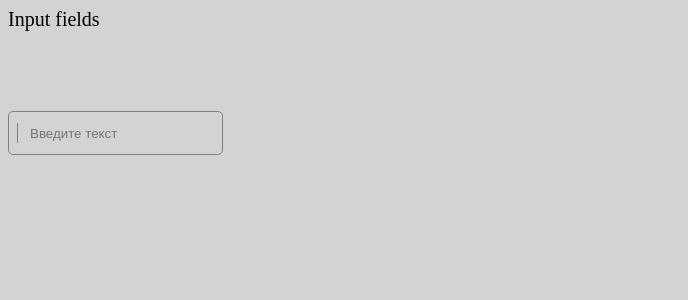
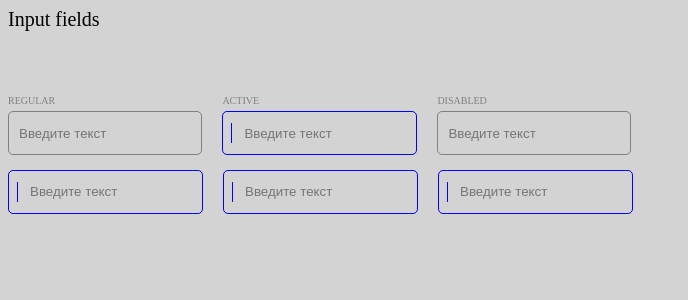
Before and after one commit to Chessman2003/App, a React app: page / in a window 1280 px wide. Shown: the top 300 px of the page, without its empty margins (0-688 px from the left). Built offline with nearby package versions, Linux system fonts and the light colour scheme.

Commit message:
fix part fix solution 2

```diff
--- a/src/Components/App/App.scss
+++ b/src/Components/App/App.scss
@@ -6,60 +6,32 @@
 input {
     height: 40px;
     width: 140px;
-    border-radius: 5px;
     padding-left: 10px;
-    padding-right: 40px;
+    padding-right: 20px;
 }
 
-.row {
+.row1 {
+    display: flex;
+    flex-direction: row;
+    margin-bottom: 10px;
+    gap: 20px;
+    height: 48.6px;
+
+    .inputHint {
+        position: absolute;
+        top: 95px;
+        font-size: 10px;
+        color: grey
+    }
+}
+
+.row2 {
     display: flex;
     flex-direction: row;
     margin-bottom: 10px;
     gap: 20px;
 }
 
-.error-input {
-    border: 2px solid red
-}
-
-.error-input:focus {
-    outline: 2px solid red;
-}
-
-.error-input:hover {
-    border-color: red
-}
-
-
-.warning-input:focus {
-    outline: 2px solid yellow;
-}
-
-.warning-input:hover {
-    border-color: yellow;
-}
-
-.warning-input {
-    border: 2px solid yellow;
-}
-
-.success-input {
-    border: 2px solid lightgreen;
-}
-
-.success-input:focus {
-    outline: 2px solid lightgreen;
-}
-
-.success-input:hover {
-    border-color: lightgreen;
-}
-
-.hint {
-    position: absolute;
-    transform: translateY(-60px);
-    font-size: 10px;
-}
 
 .input-wrapper {
     display: flex;
@@ -68,6 +40,7 @@ input {
     flex-direction: column;
     margin-left: auto;
     margin-right: auto;
+
 }
 
 .header {
@@ -76,32 +49,23 @@ input {
     font-size: 20px;
 }
 
-.active-input {
-    border: 2px solid blue;
+
+.first-input .inputLine {
+    display: none;
 }
 
-.active-input:focus {
-    outline: 2px solid blue
+.first-input {
+    width: 194.4px;
 }
 
-.sixth-input {
-    position: relative;
+.third-input .inputLine {
+    display: none
 }
 
-.sixth-input .active-input::before {
-    content: "|";
-    position: absolute;
-    left: 0;
-    top: 6px;
-    color: rgb(247, 6, 6);
+.second-input .inputHint {
+    color: red
 }
 
-.second-input {
-    position: relative;
+.third-input {
+    width: 194px;
 }
-
-.second-input .hint {
-    display: flex;
-    position: absolute;
-    transform: translateY(-60px);
-}
--- a/src/Components/App/App.tsx
+++ b/src/Components/App/App.tsx
@@ -1,108 +1,28 @@
 import React, { useEffect, useState } from "react";
 import { Input } from "../Input/Input";
 import './App.scss';
-import { InputIconsTypes } from "../../types/inputType";
-import {TypeIcon} from '../Input/Input'
+import { TypeIcon } from '../Input/Input';
 
 
 export const App = () => {
-    const [text1, setText1] = useState<string>("");
-    const [text2, setText2] = useState<string>("");
-    const [text3, setText3] = useState<string>("");
-    const [errorStatus1, setErrorStatus1] = useState<boolean>(false);
-    const [warningStatus1, setWarningStatus1] = useState<boolean>(false);
-    const [successStatus1, setSuccessStatus1] = useState<boolean>(false);
-
-    const [warningStatus2, setWarningStatus2] = useState<boolean>(false);
-    const [errorStatus2, setErrorStatus2] = useState<boolean>(false);
-    const [successStatus2, setSuccessStatus2] = useState<boolean>(false);
-
-    const [warningStatus3, setWarningStatus3] = useState<boolean>(false);
-    const [errorStatus3, setErrorStatus3] = useState<boolean>(false);
-    const [successStatus3, setSuccessStatus3] = useState<boolean>(false);
-
-    const [activeStatus1, setActiveStatus1] = useState<boolean>(false);
-    const [activeStatus2, setActiveStatus2] = useState<boolean>(false);
-    const [activeStatus3, setActiveStatus3] = useState<boolean>(false);
-
-
-    useEffect(() => {
-        if (text1.trim().length === 0) {
-            setWarningStatus1(false);
-            setSuccessStatus1(false);
-            setErrorStatus1(false);
-            setActiveStatus1(true);
-        } else if (text1.trim().length > 1 && text1.trim().length < 5) {
-            setWarningStatus1(false);
-            setSuccessStatus1(false);
-            setErrorStatus1(true);
-            setActiveStatus1(false);
-        } else if (text1.trim().length >= 5 && text1.trim().length < 10) {
-            setActiveStatus1(false)
-            setErrorStatus1(false);
-            setSuccessStatus1(false);
-            setWarningStatus1(true);
-        } else if (text1.trim().length >= 10) {
-            setActiveStatus1(false)
-            setErrorStatus1(false)
-            setWarningStatus1(false);
-            setSuccessStatus1(true);
-        }
-    }, [text1]);
-
-    useEffect(() => {
-        if (text2.trim().length === 0) {
-            setWarningStatus2(false);
-            setSuccessStatus2(false);
-            setErrorStatus2(false);
-            setActiveStatus2(true);
-        } else if (text2.trim().length > 1 && text2.trim().length < 5) {
-            setWarningStatus2(false);
-            setSuccessStatus2(false);
-            setErrorStatus2(true);
-            setActiveStatus2(false);
-        } else if (text2.trim().length >= 5 && text2.trim().length < 10) {
-            setActiveStatus2(false)
-            setErrorStatus2(false);
-            setSuccessStatus2(false);
-            setWarningStatus2(true);
-        } else if (text2.trim().length >= 10) {
-            setActiveStatus2(false)
-            setErrorStatus2(false)
-            setWarningStatus2(false);
-            setSuccessStatus2(true);
-        }
-    }, [text2]);
-
-    useEffect(() => {
-        if (text3.trim().length === 0) {
-            setWarningStatus3(false);
-            setSuccessStatus3(false);
-            setErrorStatus3(false);
-            setActiveStatus3(true);
-        } else if (text3.trim().length > 1 && text3.trim().length < 5) {
-            setWarningStatus3(false);
-            setSuccessStatus3(false);
-            setErrorStatus3(true);
-            setActiveStatus3(false);
-        } else if (text3.trim().length >= 5 && text3.trim().length < 10) {
-            setActiveStatus3(false)
-            setErrorStatus3(false);
-            setSuccessStatus3(false);
-            setWarningStatus3(true);
-        } else if (text3.trim().length >= 10) {
-            setActiveStatus3(false)
-            setErrorStatus3(false)
-            setWarningStatus3(false);
-            setSuccessStatus3(true);
-        }
-    }, [text3]);
-
     const [inputText1, setInputText1] = useState('');
     const [hintText1, setHintText1] = useState('');
     const [iconType1, setIconType1] = useState(TypeIcon.None);
 
-    useEffect(()=>{
+    const [inputText2, setInputText2] = useState('');
+    const [hintText2, setHintText2] = useState('');
+    const [iconType2, setIconType2] = useState(TypeIcon.None);
+
+    const [inputText3, setInputText3] = useState('');
+    const [hintText3, setHintText3] = useState('');
+    const [iconType3, setIconType3] = useState(TypeIcon.None);
+
+
+
+
+
+
+    useEffect(() => {
         if ((inputText1.length > 3) && (inputText1.length <= 5)) {
             setIconType1(TypeIcon.Success);
             setHintText1('Success');
@@ -116,21 +36,104 @@ export const App = () => {
             setIconType1(TypeIcon.None);
             setHintText1('');
         }
-    }, [inputText1])
+    }, [inputText1]);
+
+    useEffect(() => {
+        if ((inputText2.length > 3) && (inputText2.length <= 5)) {
+            setIconType2(TypeIcon.Success);
+            setHintText2('Success');
+        } else if ((inputText2.length > 5) && (inputText2.length <= 7)) {
+            setIconType2(TypeIcon.Warning);
+            setHintText2('Warning');
+        } else if ((inputText2.length > 7) && (inputText2.length <= 10)) {
+            setIconType2(TypeIcon.Error);
+            setHintText2('Error');
+        } else {
+            setIconType2(TypeIcon.None);
+            setHintText2('');
+        }
+    }, [inputText2]);
+
+    useEffect(() => {
+        if ((inputText3.length > 3) && (inputText3.length <= 5)) {
+            setIconType3(TypeIcon.Success);
+            setHintText3('Success');
+        } else if ((inputText3.length > 5) && (inputText3.length <= 7)) {
+            setIconType3(TypeIcon.Warning);
+            setHintText3('Warning');
+        } else if ((inputText3.length > 7) && (inputText3.length <= 10)) {
+            setIconType3(TypeIcon.Error);
+            setHintText3('Error');
+        } else {
+            setIconType3(TypeIcon.None);
+            setHintText3('');
+        }
+    }, [inputText3])
 
     return (
         <div className="input-wrapper">
             <div className="header">Input fields</div>
             <div className="input-container">
-                <div className="row">
+                <div className="row1">
                     <div className="first-input">
+                        <Input
+                            text=''
+                            hint="REGULAR"
+                            disabled={false}
+                            active={false}
+                        />
+                    </div>
+                    <div className="second-input">
+                        <Input
+                            text=""
+                            hint="ACTIVE"
+                            disabled={false}
+                            active={true}
+                        />
+                    </div>
+                    <div className="third-input">
+                        <Input
+                            text=""
+                            hint="DISABLED"
+                            disabled={true}
+                            active={false}
+                        />
+                    </div>
+                </div>
+                <div className="row2">
+                    <div className="forth-input">
                         <Input
                             text={inputText1}
                             hint={hintText1}
                             type={iconType1}
                             disabled={false}
-                            onChange={(text)=>{
+                            active={true}
+                            onChange={(text) => {
                                 setInputText1(text);
+                            }}
+                        />
+                    </div>
+                    <div className="fifth-input">
+                        <Input
+                            text={inputText2}
+                            hint={hintText2}
+                            type={iconType2}
+                            disabled={false}
+                            active={true}
+                            onChange={(text) => {
+                                setInputText2(text);
+                            }}
+                        />
+                    </div>
+                    <div className="sixth-input">
+                        <Input
+                            text={inputText3}
+                            hint={hintText3}
+                            type={iconType3}
+                            disabled={false}
+                            active={true}
+                            onChange={(text) => {
+                                setInputText3(text);
                             }}
                         />
                     </div>
--- a/src/Components/Input/Input.scss
+++ b/src/Components/Input/Input.scss
@@ -7,6 +7,7 @@
         display: flex;
         flex-direction: row;
         gap: 2px;
+        position: relative;
 
         .inputLine {
             border-right: 1px solid green;
@@ -38,6 +39,7 @@
         .inputIcon {
             align-self: center;
             padding-right: 10px;
+
             img {
                 width: 20px;
                 height: 20px;
@@ -46,32 +48,9 @@
 
 
     }
+
     .inputHint {
         text-align: left;
+        top: 100%;
     }
 }
-
-
-.cp-input {
-    position: relative;
-}
-
-
-
-.active::before {
-    content: "";
-    position: absolute;
-    left: 10px;
-    transform: translate(-2px, 15px);
-    height: 13px;
-    width: 2px;
-    background-color: blue;
-}
-
-.input-icon {
-    position: absolute;
-    width: 25px;
-    height: 25px;
-    transform: translate(-30px, 35%);
-    pointer-events: none;
-}
--- a/src/Components/Input/Input.tsx
+++ b/src/Components/Input/Input.tsx
@@ -1,5 +1,4 @@
 import React, { useEffect, useState, CSSProperties } from "react";
-import { InputIconsTypes } from "../../types/inputType";
 import { IconWarning, IconError, IconSuccess } from "../icons/icons";
 
 import './Input.scss';
@@ -16,6 +15,7 @@ type InputProps = {
     hint: string,
     disabled: boolean,
     type?: TypeIcon,
+    active: boolean,
     onChange?: (text: string) => void,
 };
 
@@ -25,20 +25,17 @@ export const Input = ({
     hint,
     disabled,
     onChange,
+    active,
     type = TypeIcon.None
+
 }: InputProps) => {
-    let className = '';
-    let classForInputDiv = 'cp_input';
-    if (className === 'active-input') {
-        classForInputDiv += ' active';
-    }
+    const [activeColor, setActiveColor] = useState<string>('gray');
+    const [icon, setIcon] = useState<string | null>(null);
 
-    const [activeColor, setActiveColor] = useState<string>('gray');
-    const [icon, setIcon] = useState<string|null>(null);
 
     useEffect(() => {
         if (type == TypeIcon.None) {
-            setActiveColor('gray');
+            setActiveColor((active && text.length === 0) ? 'blue' : 'gray');
             setIcon(null);
         } else if (type == TypeIcon.Warning) {
             setActiveColor('yellow');
@@ -49,21 +46,24 @@ export const Input = ({
         } else if (type == TypeIcon.Success) {
             setActiveColor('green');
             setIcon(IconSuccess.default);
-        } else {
-            setActiveColor('transparent');
-            setIcon(null);
         }
-    }, [type]);
+    }, [type, active, text]);
 
     const wrapperBoxStyle: CSSProperties = {
     }
     const wrapperStyle: CSSProperties = {
-        border: '1px solid '+ activeColor,
+        border: '1px solid ' + activeColor,
         borderRadius: '5px'
     }
 
-    const inputHintStyle: CSSProperties = {
-        color: activeColor
+    let inputHintStyle: CSSProperties = {
+        color: activeColor,
+    }
+
+    if (active && text.length === 0) {
+        inputHintStyle = {
+            color: 'gray'
+        }
     }
 
 
@@ -93,33 +93,4 @@ export const Input = ({
             </div>
         </div>
     );
-
-    return (
-        <div className={classForInputDiv}>
-            <input
-                type="text"
-                value={text}
-                onChange={(e) => onChange && onChange(e.target.value)}
-                disabled={disabled}
-                placeholder="Введите текст"
-                className={className}
-            />
-
-            {/*icon === InputIconsTypes.Error && <img className="input-icon" src={IconError.default} />*/}
-            {/*icon === InputIconsTypes.Warning && <img className="input-icon" src={IconWarning.default} />*/}
-            {/*icon === InputIconsTypes.Success && <img className="input-icon" src={IconSuccess.default} />*/}
-
-            <span className={className + 'hint'} style={{
-                display: className !== 'active-input' ? 'block' : '',
-                position: className === 'active-input' ? 'absolute' : 'static', // добавлено условие
-                top: className === 'active-input' ? '-15px' : 'auto',
-                left: className === 'active-input' ? '0px' : 'auto',
-                fontSize: className === 'active-input' ? '10px' : '',
-                color: className === 'error-input' ? 'red'
-                    : className === 'warning-input' ? 'yellow'
-                        : className === 'success-input' ? 'green'
-                            : ''
-            }}>{hint}</span>
-        </div >
-    )
 }
```
